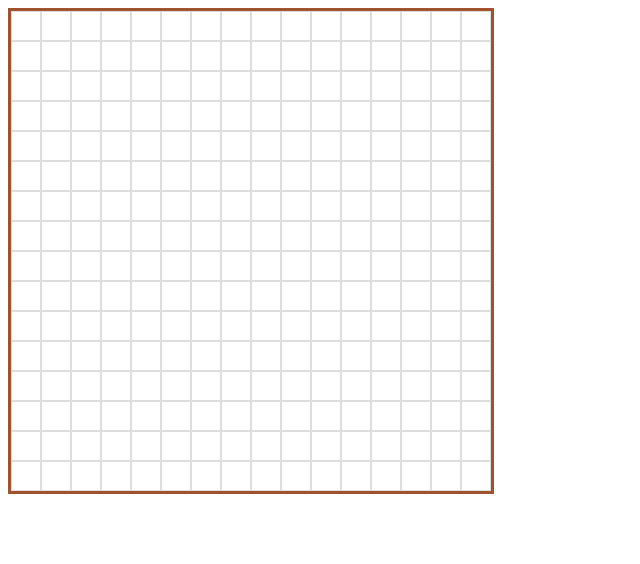
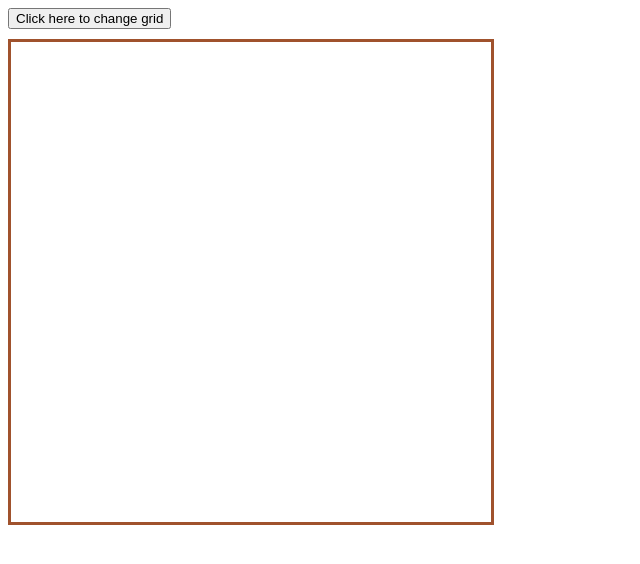
Before and after one commit to Rixtinator/etch-a-sketch, a plain HTML site: page index.html in a window 1280 px wide. Shown: the whole page, without its empty margins (0-640 px from the left). Drawn offline with Linux system fonts and the light colour scheme.

Commit message:
add button to input gridSize" "add button to input gridSize"
add button to input gridSize
>>
\

```diff
--- a/index.html
+++ b/index.html
@@ -9,6 +9,7 @@
     <title>Etch a Sketch</title>
 </head>
 <body>
+    <button onclick="setGrid()">Click here to change grid</button>
     <div id="container"></div>
 </body>
 </html>
--- a/script.js
+++ b/script.js
@@ -29,4 +29,18 @@ function makeRows(rows, cols) {
     };
 };
 
-makeRows(16, 16);
+
+gridSize = 16;
+
+function setGrid() {
+    gridSize = Number(window.prompt("How many pixels do you want?", "choose number between 1 and 100"));
+    if (gridSize > 100) {
+        alert("choose again, please choose a number below 100");
+    }
+
+    else {
+        console.log(gridSize);
+    }
+};
+
+makeRows(gridSize, gridSize);
--- a/style.css
+++ b/style.css
@@ -1,3 +1,7 @@
+button {
+  margin-bottom: 10px;
+}
+
 :root {
     --grid-cols: 1;
     --grid-rows: 1;
@@ -11,9 +15,3 @@
     height: 480px;
     border: 3px solid sienna;
   }
-
-  .grid-item {
-    //padding: 1em;
-    border: 1px solid #ddd;
-    text-align: center;
-  }
```
